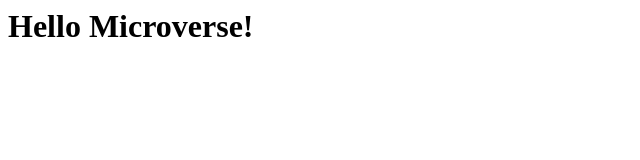
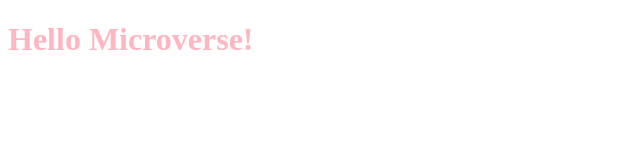
Before and after one commit to Willian-Berrocal/Hello-Microverse-project, a website: page index.html in a window 1280 px wide. Shown: the whole page, without its empty margins (0-640 px from the left). Drawn offline with Linux system fonts and the light colour scheme.

Commit message:
Add style.css

```diff
--- a/index.html
+++ b/index.html
@@ -1 +1,13 @@
-<h1>Hello Microverse!</h1>
+<!DOCTYPE html>
+<html lang="en">
+<head>
+    <meta charset="UTF-8">
+    <meta http-equiv="X-UA-Compatible" content="IE=edge">
+    <meta name="viewport" content="width=device-width, initial-scale=1.0">
+    <title>Document</title>
+    <link rel="stylesheet" href="style.css">
+</head>
+<body>
+    <h1 class="my-header">Hello Microverse!</h1>
+</body>
+</html>
--- /dev/null
+++ b/style.css
@@ -0,0 +1,3 @@
+.my-header {
+    color: lightpink;
+}
```
